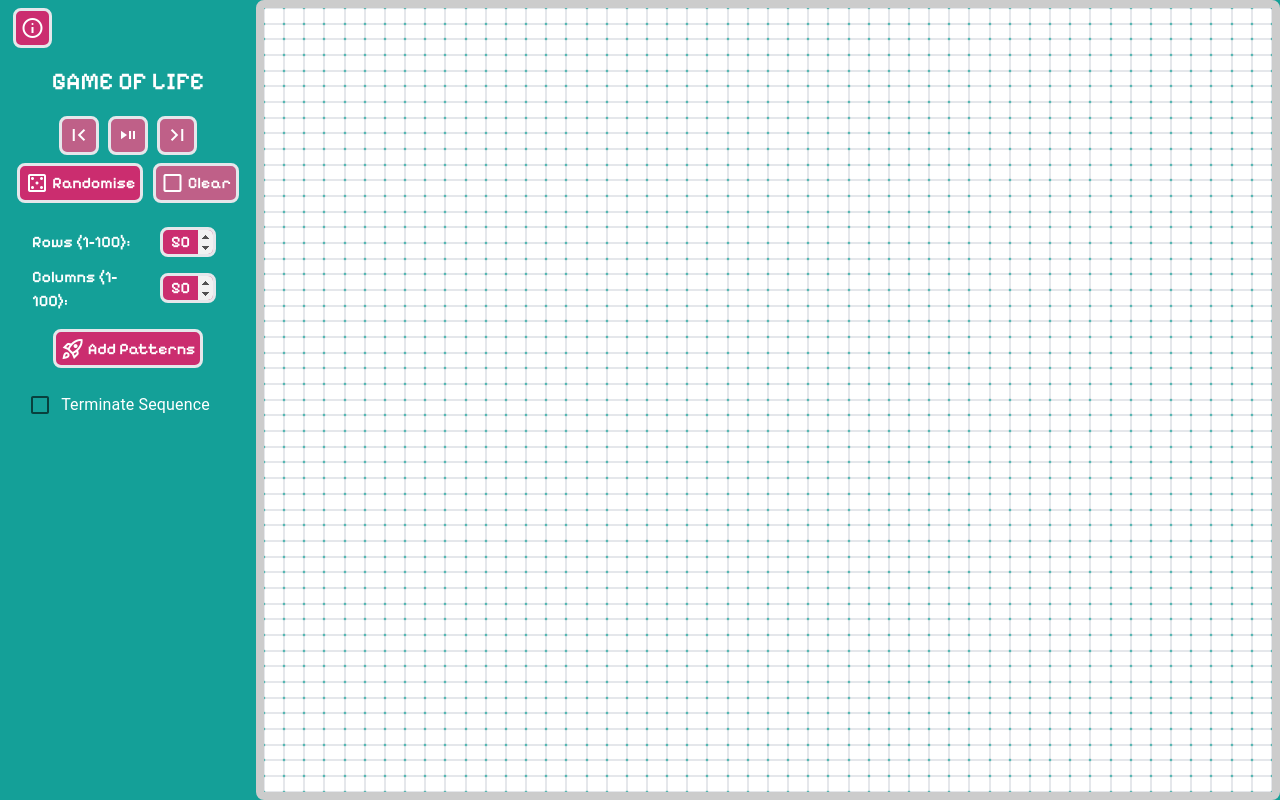
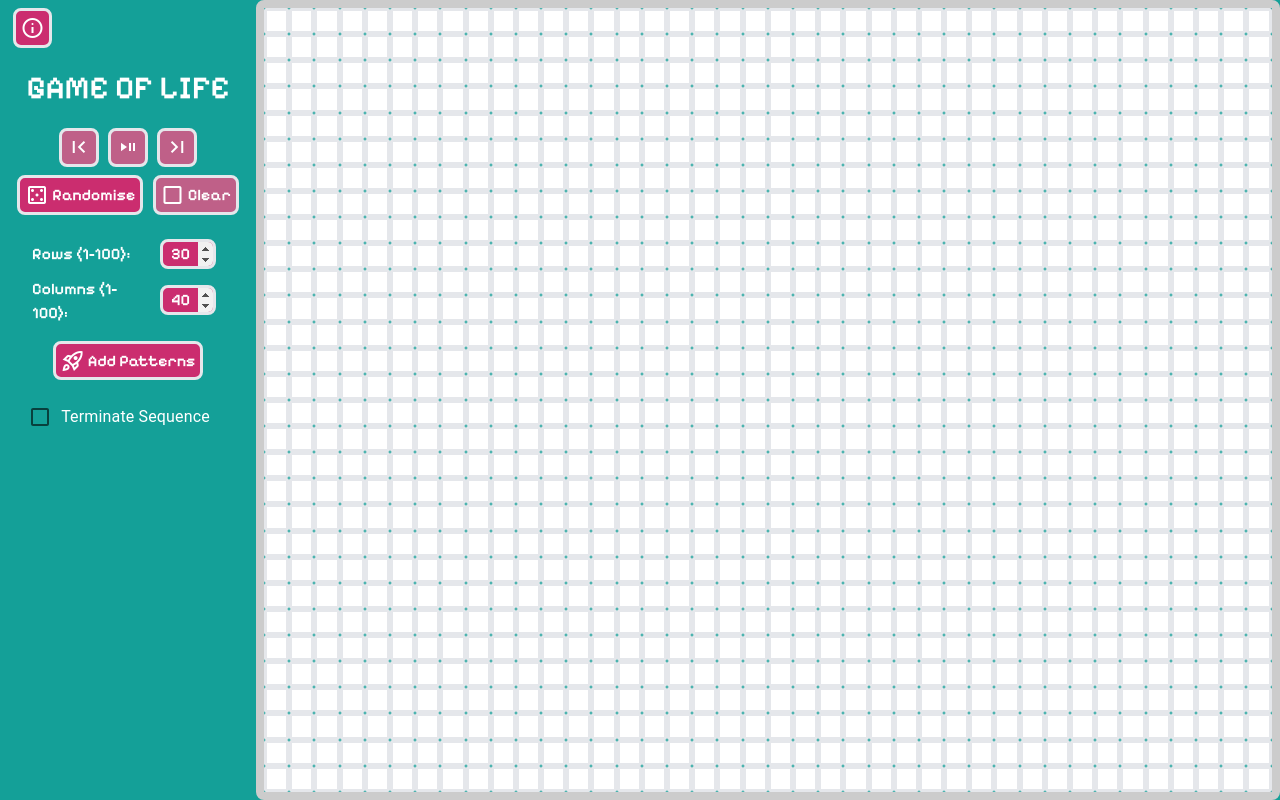
Before and after one commit to Pjstilwell/PersonalSite, a Next.js app in the folder still-peter/: page / in a window 1280 px wide. Built offline with nearby package versions, Linux system fonts and the light colour scheme.

Commit message:
Tidies styling and fixed up empty grid behaviour

```diff
--- a/still-peter/src/app/add-patterns-dialog.scss
+++ b/still-peter/src/app/add-patterns-dialog.scss
@@ -6,9 +6,6 @@
 }
 
 .dialog-wrapper {
-  display: grid;
-  grid-template-rows: 2;
-  gap: 1rem;
   margin: 1rem;
 }
 
@@ -16,12 +13,10 @@
   display: flex;
   justify-content: space-between;
   align-items: center;
-  grid-row: 1;
 }
 
 .dialog-content {
   display: flex;
-  grid-row: 2;
 }
 
 .patterns-settings-wrapper {
--- a/still-peter/src/app/components/add-patterns-dialog.tsx
+++ b/still-peter/src/app/components/add-patterns-dialog.tsx
@@ -96,6 +96,7 @@ export default function AddPatternsDialog(props: AddPatternsDialogProps) {
             Close
           </button>
         </div>
+        <p>Select a pattern below to add to the grid.</p>
         <div className="dialog-content">
           <div className="patterns-settings-wrapper">
             <div className="patterns-wrapper">{patternListWrapper}</div>
--- a/still-peter/src/app/components/home.tsx
+++ b/still-peter/src/app/components/home.tsx
@@ -10,8 +10,8 @@ import { Pattern, patternGroups } from "../resources/pattern-squares";
 import InfoDialog from "./info-dialog";
 
 export default function Home() {
-  const [numRows, setNumRows] = useState(50);
-  const [numCols, setNumCols] = useState(50);
+  const [numRows, setNumRows] = useState(30);
+  const [numCols, setNumCols] = useState(40);
   const [nextIteration, setNextIteration] = useState(
     GridFunctions.initialiseZeroArray(numRows, numCols)
   );
@@ -140,6 +140,10 @@ export default function Home() {
       setActiveCells(
         GridFunctions.checkForActiveCells(newIteration, numRows, numCols)
       );
+
+      if (!activeCells) {
+        setPlaying(false);
+      }
     }
   }
 
--- a/still-peter/src/app/components/info-dialog-stepper.tsx
+++ b/still-peter/src/app/components/info-dialog-stepper.tsx
@@ -166,7 +166,7 @@ export default function InfoDialogStepper() {
             id="row-input"
             type="number"
             disabled={true}
-            value={50}
+            value={30}
           ></input>
           <div className="flexy">
             <p id="col-para">Columns (1-100):</p>
@@ -176,7 +176,7 @@ export default function InfoDialogStepper() {
             id="col-input"
             type="number"
             disabled={true}
-            value={50}
+            value={30}
           ></input>
         </div>
         <p>
--- a/still-peter/src/app/globals.scss
+++ b/still-peter/src/app/globals.scss
@@ -51,7 +51,7 @@ button:hover:not([disabled]) {
 }
 
 h1 {
-  font-size: x-large;
+  font-size: xx-large;
 }
 
 input {
```
